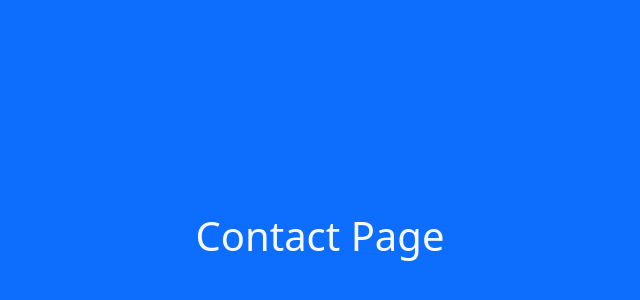
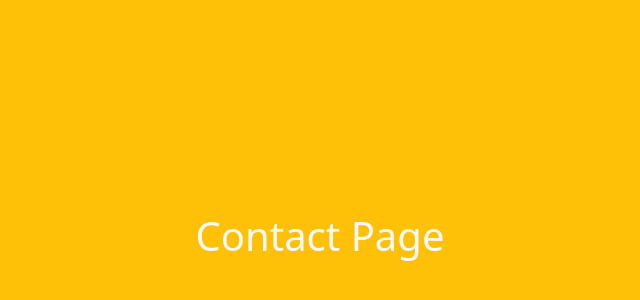
Before and after one commit to vishwajitgavad/portfplio, a plain HTML site: page contact.html in a window 1280 px wide. Shown: the part 160-460 px from the top of the page, without its empty margins (320-960 px from the left). Drawn offline with nearby package versions, Linux system fonts and the light colour scheme.

Commit message:
initial commit

```diff
--- a/contact.html
+++ b/contact.html
@@ -8,7 +8,7 @@
     <link href="https://cdn.jsdelivr.net/npm/bootstrap@5.2.0-beta1/dist/css/bootstrap.min.css" rel="stylesheet">
 </head>
 
-<body class="vh-100 d-flex justify-content-center align-items-center bg-primary text-light">
+<body class="vh-100 d-flex justify-content-center align-items-center bg-warning text-light">
     <h1>Contact Page</h1>
 
     <script src="https://cdn.jsdelivr.net/npm/bootstrap@5.2.0-beta1/dist/js/bootstrap.bundle.min.js"></script>
```
Also changed, not shown: about.html (+1 -1 lines), index.html (+1 -1 lines).
